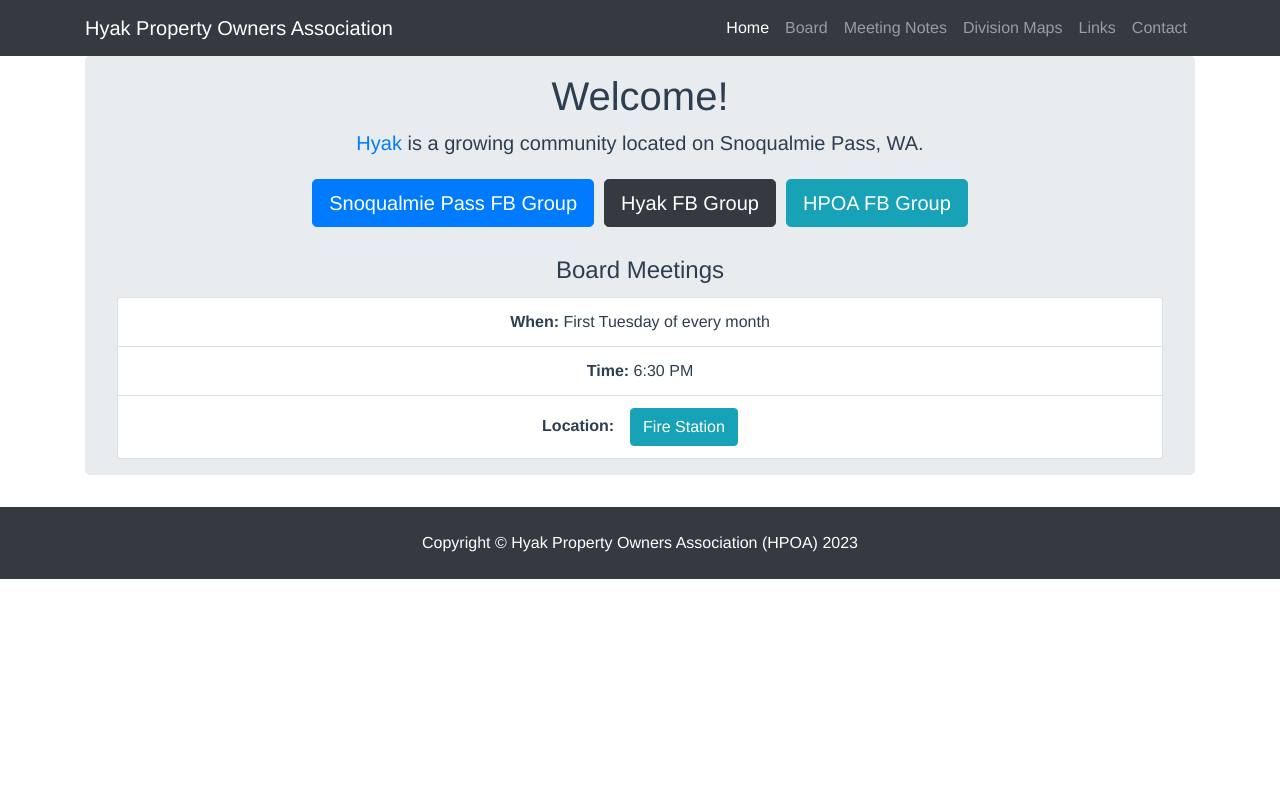
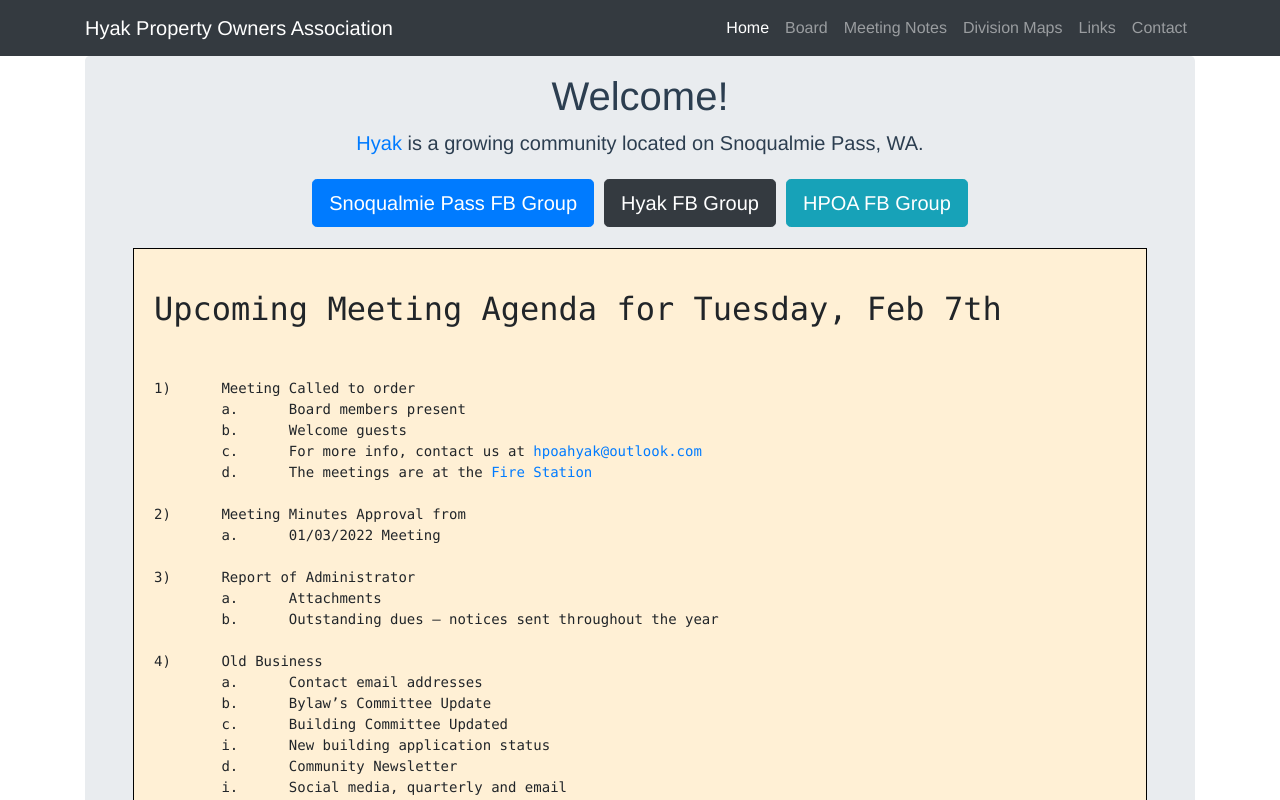
Before and after one commit to legauntt/hyak.life, a Vue app: page / in a window 1280 px wide. Shown: the top 800 px of the page. Built offline with nearby package versions, Linux system fonts and the light colour scheme.

Commit message:
Super sweet

```diff
--- a/src/views/Home.vue
+++ b/src/views/Home.vue
@@ -54,18 +54,66 @@
               >
             </p>
 
-            <!-- <div class="alert alert-danger" style="font-size: 1.5rem; font-weight: 500">
-              The annual meeting is on June 4th at 9:00 AM
-            </div> -->
+            <div
+              class="mt-3 ml-3 mr-3"
+            >
+<pre style="background: #FFF0D5; border: 1px black solid; padding: 20px; text-align: left;">
+	<h2>Upcoming Meeting Agenda for Tuesday, Feb 7th</h2>
 
-            <!-- <div class="mt-3 ml-3 mr-3">
-              <a href="teasers/interstate-love-song.jpg" target="_blank">
-                <img
-                  src="teasers/interstate-love-song.jpg"
-                  class="teaser-image"
-                />
-              </a>
-            </div> -->
+1)	Meeting Called to order
+	a.	Board members present
+	b.	Welcome guests
+	c.	For more info, contact us at <a target="_blank" href="mailto:hpoahyak@outlook.com">hpoahyak@outlook.com</a>
+	d.	The meetings are at the <a target="_blank" href="https://www.google.com/maps/place/snoqualmie+pass+fire+and+rescue/@47.4171668,-121.4147039,17z/data=!3m1!4b1!4m5!3m4!1s0x549a79a0476547c1:0x4bfe36062cb6f570!8m2!3d47.4171668!4d-121.4125152">Fire Station</a>
+
+2)	Meeting Minutes Approval from
+	a.	01/03/2022 Meeting
+
+3)	Report of Administrator
+	a.	Attachments
+	b.	Outstanding dues – notices sent throughout the year
+
+4)	Old Business
+	a.	Contact email addresses
+	b.	Bylaw’s Committee Update
+	c.	Building Committee Updated
+	i.	New building application status
+	d.	Community Newsletter
+	i.	Social media, quarterly and email
+	e.	HPOA Board Code of Ethics
+	f.	Insurance policy
+	g.	Storage unit
+
+5)	New Business
+	a.	WM garbage service reduction in service
+	b.	Reserve Study
+	c.	Dues increase to $85.00 per year
+	i.	This would cover the cost of accepting online payments
+	d.	Enforcement of Covenants of the following
+	i.	All signage (including but not limited “no parking”, “no trespassing”, “private property”,
+		“drive slow our kids live here”, “pick up after your dog”, “Proud of my child graduation”)
+	ii.	Ropes, cones or other items neighbors use to keep others out of their driveways
+	iii.	Commercial Business and it’s relation to AirBNB and VRBO
+	iv.	Skeleton decorations
+	v.	Building additions without HPOA Board approval
+	e.	Leadership Course via WSCAI
+
+
+6)	Communications
+
+7)	Guest Comments
+
+8)	Building Committee: (Building applications are accepted up to 10 days prior to meetings)
+	a.	Lot 80 – XX Innsbruck Drive
+	b.	Lot 54 Gagnon
+	c.	Lot 5
+
+9)	Meeting Adjourned
+	a.	Next Meeting Date: 03/07/2023
+
+</pre
+>
+            </div>
 
             <HyakMeetings />
           </div>
```
